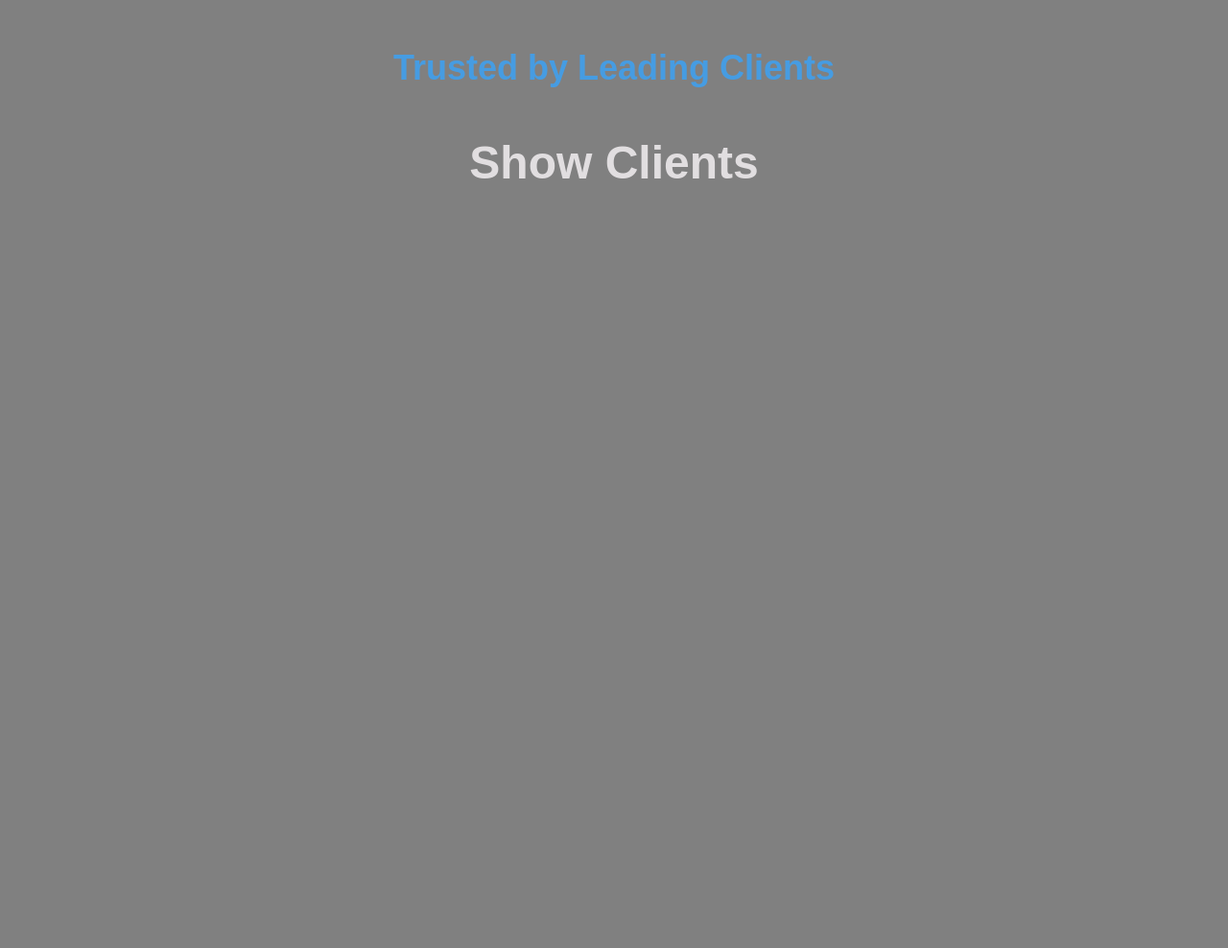
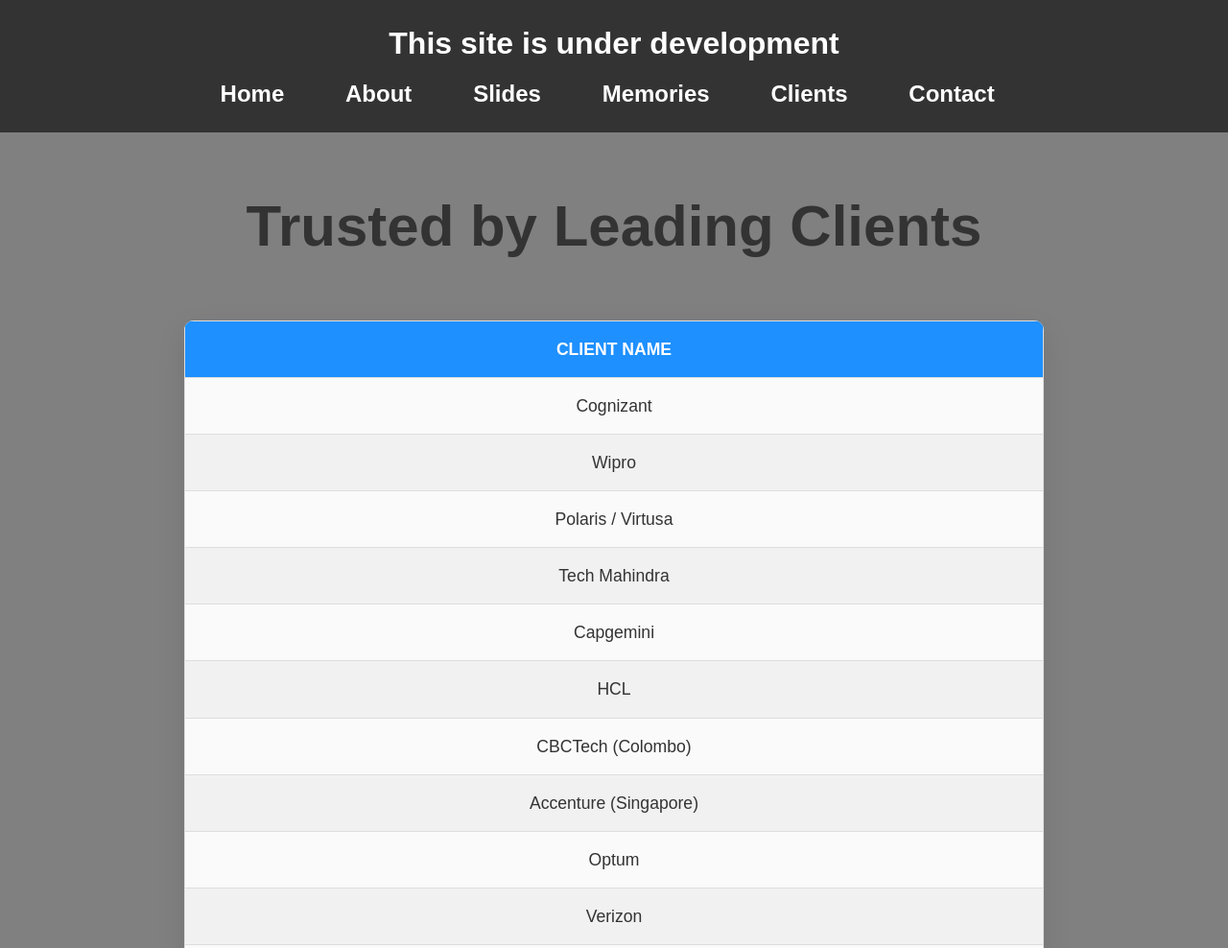
Before and after one commit to bchsekhar/csjava-website, a plain HTML site: page clients.html in a window 1280 px wide. Shown: the top 988 px of the page at 96% size. Before the commit the page ends 800 px from the top, so only its background shows below. Drawn offline with nearby package versions, Linux system fonts and the light colour scheme.

Commit message:
Update clients.html

```diff
--- a/clients.html
+++ b/clients.html
@@ -3,7 +3,7 @@
 <head>
   <meta charset="UTF-8">
   <title>Trusted Clients</title>
-  <script src="https://code.jquery.com/jquery-3.6.0.min.js"></script>
+  <link rel="stylesheet" href="css/style.css">
   <style>
     body {
       font-family: 'Arial', sans-serif;
@@ -12,32 +12,22 @@
       padding: 0;
     }
 
-    .heading1 {
-      text-align: center;
-      font-size: 1.5rem;
-      margin-top: 50px;
-      color: #469ce2;
-      user-select: none;
-    }
-
     .heading {
       text-align: center;
-      font-size: 2rem;
+      font-size: 2.5rem;
       margin-top: 50px;
-      color: #e1dee0;
-      cursor: pointer;
-      user-select: none;
+      color: #333;
     }
 
     .clients-table {
       width: 70%;
-      margin: 30px auto;
+      margin: 50px auto;
       border-collapse: collapse;
       box-shadow: 0 10px 30px rgba(0, 0, 0, 0.1);
       background-color: #ffffff;
       border-radius: 10px;
       overflow: hidden;
-      display: none;
+      transition: all 0.3s ease;
     }
 
     .clients-table th,
@@ -52,27 +42,95 @@
     .clients-table th {
       background-color: #1e90ff;
       color: white;
+      font-weight: bold;
       text-transform: uppercase;
     }
 
+    .clients-table td {
+      background-color: #fafafa;
+    }
+
     .clients-table tr:nth-child(even) td {
-      background-color: #f1f1f1;
+      background-color: #f1f1f1; /* Light gray for even rows */
     }
 
     .clients-table tr:hover {
-      background-color: #e2f0ff;
-      transform: scale(1.02);
+      background-color: #e2f0ff; /* Light blue background on row hover */
+      transform: scale(1.03);
       transition: all 0.3s ease;
     }
+
+    .clients-table td a {
+      text-decoration: none;
+      color: #1e90ff;
+      font-weight: bold;
+      transition: color 0.3s ease;
+    }
+
+    .clients-table td a:hover {
+      color: #333;
+    }
+
+    .clients-table td {
+      position: relative;
+    }
+
+    .clients-table td::after {
+      content: '';
+      position: absolute;
+      top: 0;
+      left: 0;
+      width: 100%;
+      height: 100%;
+      background-color: rgba(30, 144, 255, 0.1);
+      border-radius: 8px;
+      transition: all 0.3s ease;
+      opacity: 0;
+    }
+
+    .clients-table td:hover::after {
+      opacity: 1;
+    }
+    header {
+  display: flex;
+  flex-direction: column;  /* Stack the header content */
+  align-items: center;     /* Center the nav items horizontally */
+  justify-content: center; /* Center the nav items vertically */
+}
+
+nav {
+  display: flex;
+  gap: 20px;  /* Adjust space between links */
+}
+
+nav a {
+  text-decoration: none;
+  font-size: 1.5rem;
+  color: #333;
+  font-weight: bold;
+  transition: color 0.3s ease;
+}
+
+nav a:hover {
+  color: #1e90ff;
+}
+
   </style>
 </head>
 <body>
-  <div class="heading1">
+  <header>
+    <h1 class="head">This site is under development</h1>
+    <nav>
+      <a href="index.html">Home</a>
+      <a href="about.html">About</a>
+      <a href="slides.html">Slides</a>
+      <a href="memories.html">Memories</a>
+      <a href="clients.html">Clients</a>
+      <a href="contact.html">Contact</a>
+    </nav>
+  </header>
+  <div class="heading">
     <h2>Trusted by Leading Clients</h2>
-  </div>
-
-  <div class="heading" id="toggle-clients">
-    <h2><span id="toggle-text">Show Clients</span></h2>
   </div>
 
   <table class="clients-table">
@@ -82,53 +140,50 @@
       </tr>
     </thead>
     <tbody>
-      <tr><td>Cognizant</td></tr>
-      <tr><td>Wipro</td></tr>
-      <tr><td>Polaris / Virtusa</td></tr>
-      <tr><td>Tech Mahindra</td></tr>
-      <tr><td>Capgemini</td></tr>
-      <tr><td>HCLTech</td></tr>
-      <tr><td>CBCTech (Colombo)</td></tr>
-      <tr><td>Accenture (Singapore)</td></tr>
-      <tr><td>Optum</td></tr>
-      <tr><td>CSC</td></tr>
-      <tr><td>Gensor</td></tr>
-      <tr><td>Verizon</td></tr>
-      <tr><td>NCGR(Saudi Arabia)</td></tr>
-      <tr><td>Robert Bosch</td></tr>
-      <tr><td>L&W</td></tr>
-      <tr><td>NatWest</td></tr>
-      <tr><td>The Single Point</td></tr>
-      <tr><td>LPU</td></tr>
+      <tr>
+        <td>Cognizant</td>
+      </tr>
+      <tr>
+        <td>Wipro</td>
+      </tr>
+      <tr>
+        <td>Polaris / Virtusa</td>
+      </tr>
+      <tr>
+        <td>Tech Mahindra</td>
+      </tr>
+      <tr>
+        <td>Capgemini</td>
+      </tr>
+      <tr>
+        <td>HCL</td>
+      </tr>
+      <tr>
+        <td>CBCTech (Colombo)</td>
+      </tr>
+      <tr>
+        <td>Accenture (Singapore)</td>
+      </tr>
+      <tr>
+        <td>Optum</td>
+      </tr>
+      <tr>
+        <td>Verizon</td>
+      </tr>
+      <tr>
+        <td>NCGR(Saudi Arabia)</td>
+      </tr>
+      <tr>
+        <td>Robert Bosch</td>
+      </tr>
+      <tr>
+        <td>L&W</td>
+      </tr>
+      <tr>
+        <td>NatWest</td>
+      </tr>
     </tbody>
   </table>
 
-  <script>
-    $(document).ready(function () {
-      let isVisible = false;
-      let timer;
-
-      $('#toggle-clients').click(function () {
-        if (!isVisible) {
-          $('.clients-table').slideDown(4000); // slide down (top to bottom)
-          $('#toggle-text').text('Hide Clients');
-          isVisible = true;
-
-          // Auto hide after 5 seconds
-          timer = setTimeout(function () {
-            $('.clients-table').slideUp(40000); // slide up
-            $('#toggle-text').text('Show Clients');
-            isVisible = false;
-          }, 5000);
-
-        } else {
-          clearTimeout(timer); // stop the timer if hiding early
-          $('.clients-table').slideUp(10);
-          $('#toggle-text').text('Show Clients');
-          isVisible = false;
-        }
-      });
-    });
-  </script>
 </body>
 </html>
```
